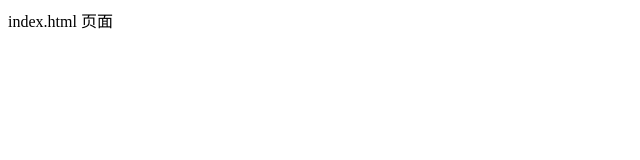
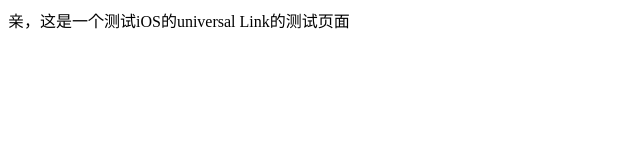
Before and after one commit to chencmgithub/chencmgithub.github.io, a plain HTML site: page index.html in a window 1280 px wide. Shown: the whole page, without its empty margins (0-640 px from the left). Drawn offline with Linux system fonts and the light colour scheme.

Commit message:
Update index.html

```diff
--- a/index.html
+++ b/index.html
@@ -6,7 +6,7 @@
 	</head>
 	<body>
 		<div id="">
-				index.html 页面
+				亲，这是一个测试iOS的universal Link的测试页面
 		</div>
 	</body>
 </html>
```
